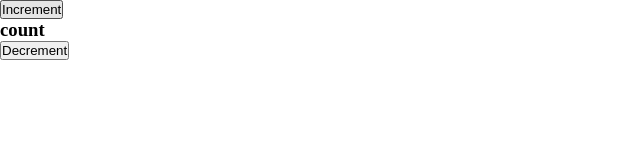
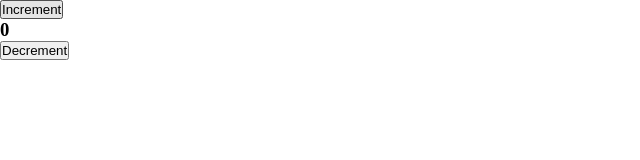
Before and after one commit to sudarshankhatri3/skillReact, a React (Vite) app: page / in a window 1280 px wide. Shown: the top 160 px of the page, without its empty margins (0-640 px from the left). Built offline with nearby package versions, Linux system fonts and the light colour scheme.

Commit message:
add some log

```diff
--- a/src/component/common/hookPractice.jsx
+++ b/src/component/common/hookPractice.jsx
@@ -6,17 +6,21 @@ export default function CounterData(){
     const [count,setCount]=useState(0)
 
     function incrementer(){
+        console.log(`Before increment:${count}`)
         setCount((value)=>value+1)
+        console.log(`After count:${count}`)
     }
     function decrementer(){
+        console.log(`Before increment:${count}`)
         setCount((value)=>value-1)
+        console.log(`After decrement:${count}`)
     }
 
 
     return (
         <>
           <button onClick={incrementer}>Increment</button>
-          <h3>count</h3>
+          <h3>{count}</h3>
           <button onClick={decrementer}>Decrement</button>
         </>
     )
```
